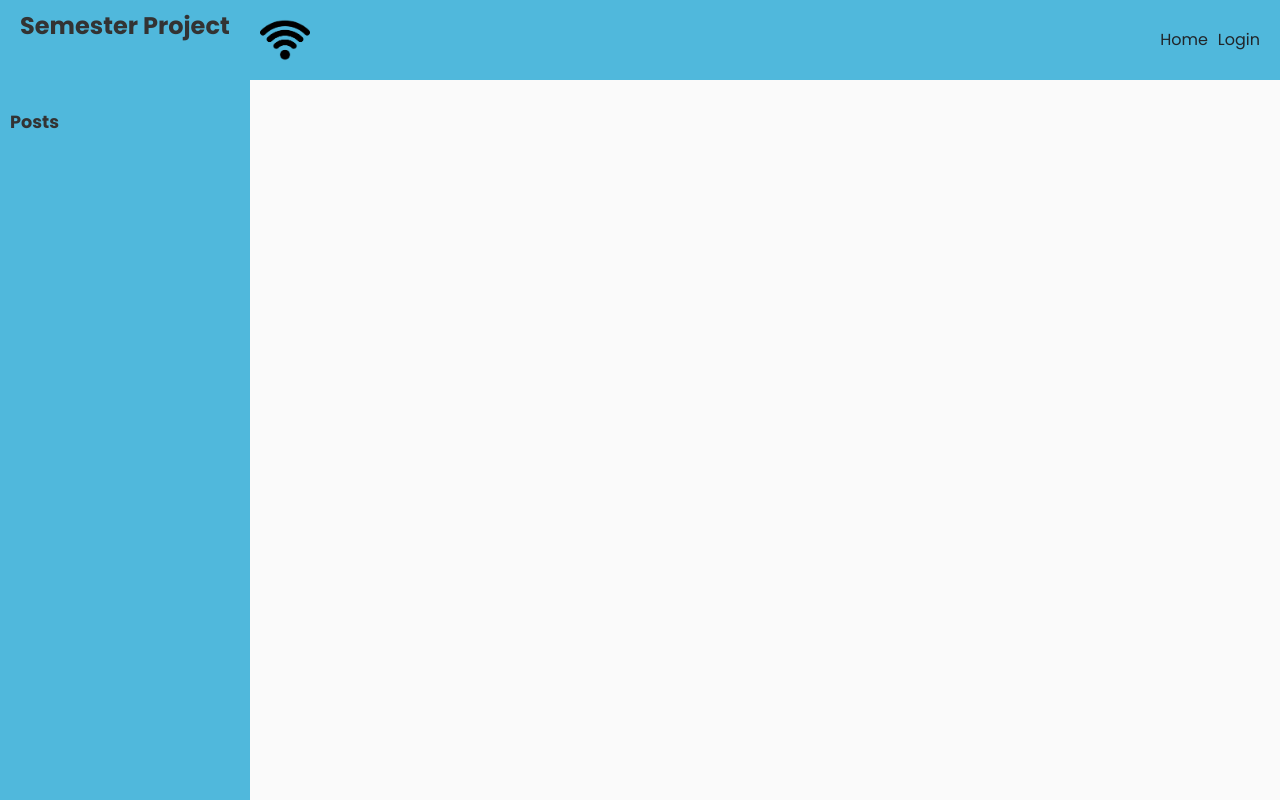
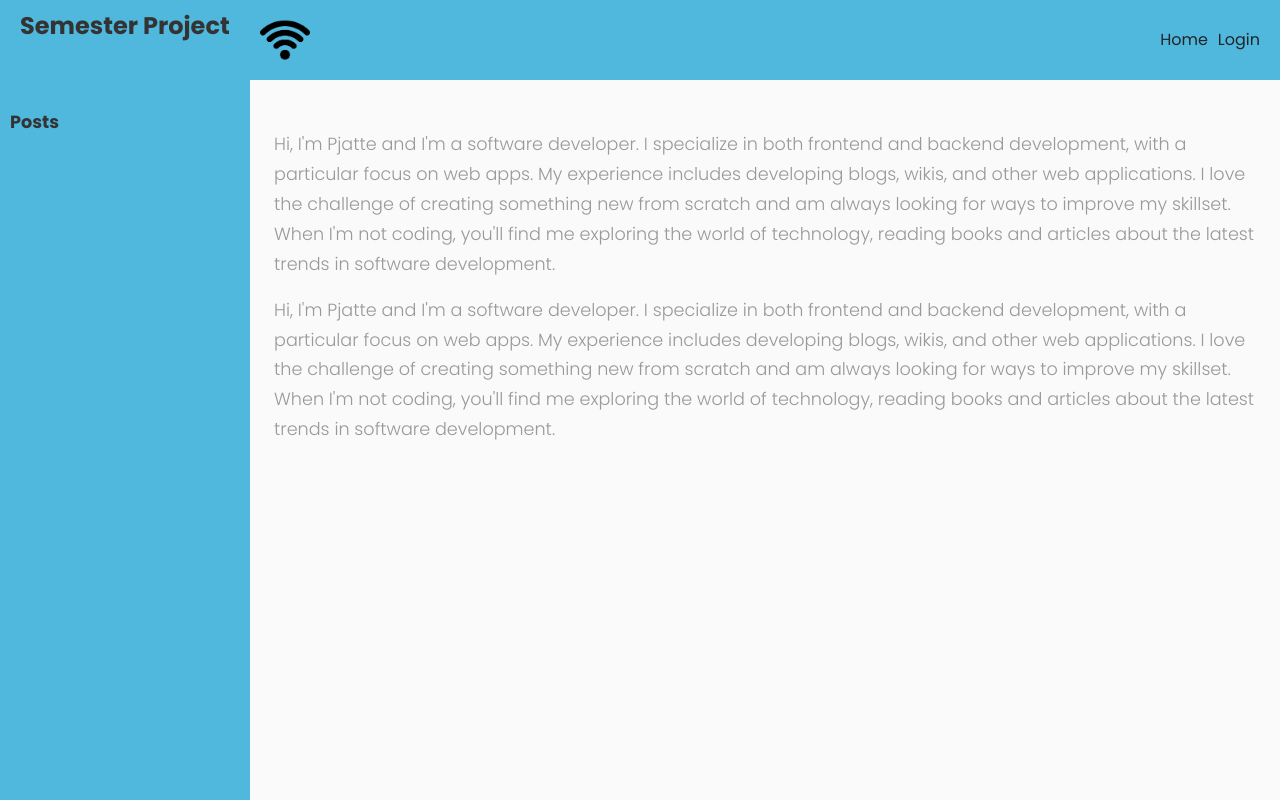
Before and after one commit to Pjatte1337/semester-project-2resit, a React (Create React App) app: page /dashboard in a window 1280 px wide. Built offline with nearby package versions, Linux system fonts and the light colour scheme.

Commit message:
added content for user

```diff
--- a/src/components/dashboard/Dashboard.js
+++ b/src/components/dashboard/Dashboard.js
@@ -1,17 +1,39 @@
-import React from 'react';
+import React from "react";
 import DashboardLayout from "./../layouts/DashboardLayout";
 import { getUserName } from "../functions";
 
+const Dashboard = (props) => {
+  const userName = getUserName() ? getUserName() : "";
 
-const Dashboard = ( props ) => {
-
-	const userName = ( getUserName() ) ? getUserName() : '';
-
-	return(
-		<DashboardLayout>
-			{ userName ? <h2>Welcome { userName }!!</h2>: '' }
-		</DashboardLayout>
-	)
+  return (
+    <DashboardLayout>
+      <div className="center-content">
+        {userName ? (
+          <h2 className="welcome-heading">Welcome {userName}!!</h2>
+        ) : (
+          ""
+        )}
+        <p>
+          Hi, I'm Pjatte and I'm a software developer. I specialize in both
+          frontend and backend development, with a particular focus on web apps.
+          My experience includes developing blogs, wikis, and other web
+          applications. I love the challenge of creating something new from
+          scratch and am always looking for ways to improve my skillset. When I'm
+          not coding, you'll find me exploring the world of technology, reading
+          books and articles about the latest trends in software development.
+        </p>
+		<p>
+          Hi, I'm Pjatte and I'm a software developer. I specialize in both
+          frontend and backend development, with a particular focus on web apps.
+          My experience includes developing blogs, wikis, and other web
+          applications. I love the challenge of creating something new from
+          scratch and am always looking for ways to improve my skillset. When I'm
+          not coding, you'll find me exploring the world of technology, reading
+          books and articles about the latest trends in software development.
+        </p>
+      </div>
+    </DashboardLayout>
+  );
 };
 
 export default Dashboard;
--- a/src/components/style/Dashboard.css
+++ b/src/components/style/Dashboard.css
@@ -1,44 +1,6 @@
-/* DashboardLayout.css */
-
-.dashboard-layout {
-    display: flex;
-    flex-direction: row;
-  }
-
-  .sidebar {
-    width: 250px;
-    background-color: #f5f5f5;
-    padding: 20px;
-  }
-
-  .content {
-    flex: 1;
-    padding: 20px;
-    background-color: #fff;
-  }
-
-  /* Media query for smaller screen sizes */
-  @media (max-width: 768px) {
-    .dashboard-layout {
-      flex-direction: column;
-    }
-
-    .sidebar {
-      width: 100%;
-    }
-
-    .content {
-      margin-top: 20px;
-    }
-  }
-
-  .dashboard-layout {
-    display: flex;
-    flex-direction: row;
-  }
-
-  .main-container {
-    display: flex;
-    flex-direction: column;
-    min-height: 100vh;
-  }
+.center-content {
+  display: flex;
+  flex-direction: column;
+  align-items: center;
+  margin-top: 50px; /* Adjust the top margin as per your preference */
+}
```
